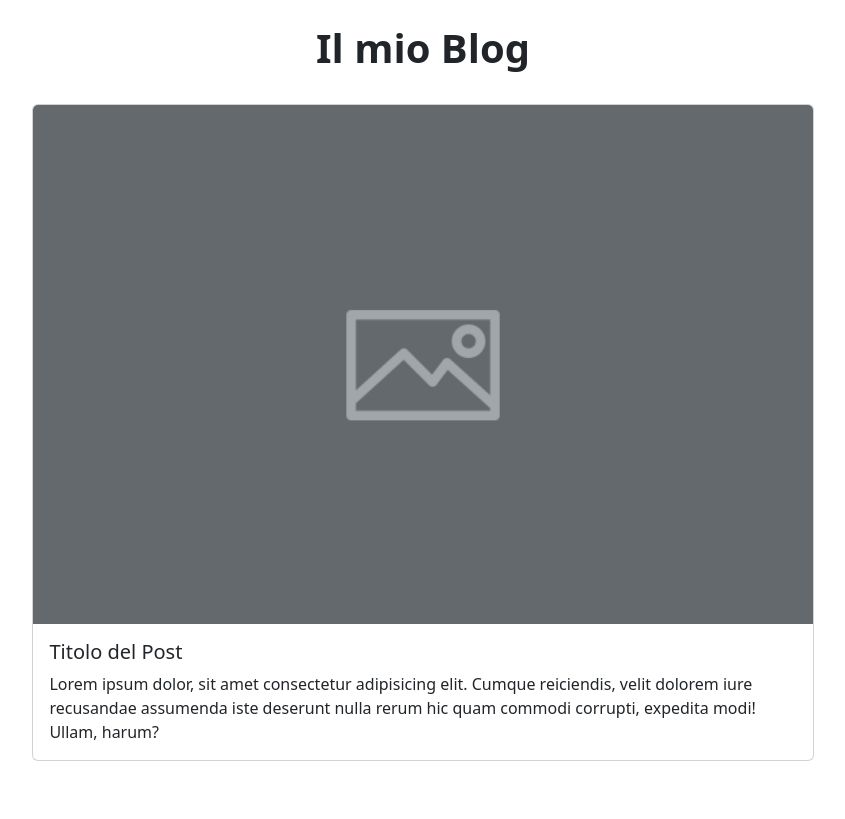
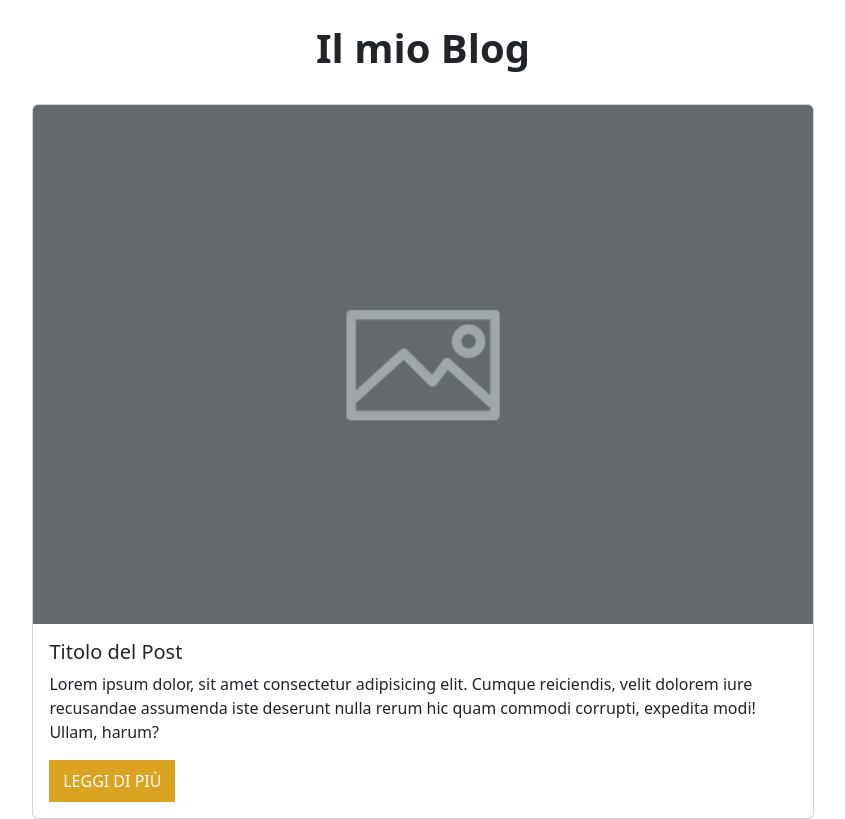
Before and after one commit to luigicaiaffa/react-components, a React (Vite) app: page / in a window 1280 px wide. Shown: the whole page, without its empty margins (217-1062 px from the left). Built offline with nearby package versions, Linux system fonts and the light colour scheme.

Commit message:
add component button card

```diff
--- a/index.html
+++ b/index.html
@@ -1,4 +1,4 @@
-<!doctype html>
+<!DOCTYPE html>
 <html lang="en">
   <head>
     <meta charset="UTF-8" />
--- a/src/App.jsx
+++ b/src/App.jsx
@@ -3,7 +3,7 @@ import { useState } from "react";
 import Header from "./components/Header";
 import Main from "./components/Main";
 
-import "../node_modules/bootstrap/dist/css/bootstrap.min.css";
+import "bootstrap/dist/css/bootstrap.min.css";
 import "./css/App.css";
 
 function App() {
--- /dev/null
+++ b/src/components/Button/Button.jsx
@@ -0,0 +1,5 @@
+import styles from "./button.module.css";
+
+export default function Button() {
+  return <button className={styles.cardbtn}>LEGGI DI PI&#217;</button>;
+}
--- /dev/null
+++ b/src/components/Button/button.module.css
@@ -0,0 +1,11 @@
+.cardbtn {
+  background-color: #daa320;
+  color: white;
+  border: 1px solid #daa320;
+  padding: 0.5rem 0.8rem;
+}
+
+.cardbtn:hover {
+  background-color: #be8d12;
+  color: white;
+}
--- a/src/components/Card/Card.jsx
+++ b/src/components/Card/Card.jsx
@@ -1,3 +1,4 @@
+import Button from "../Button/Button";
 import img from "../../img/placeholder-600x400.png";
 import styles from "./card.module.css";
 
@@ -12,6 +13,7 @@ export default function Card() {
           reiciendis, velit dolorem iure recusandae assumenda iste deserunt
           nulla rerum hic quam commodi corrupti, expedita modi! Ullam, harum?
         </p>
+        <Button />
       </div>
     </div>
   );
--- a/src/css/index.css
+++ b/src/css/index.css
@@ -1,5 +1,5 @@
 /* ! Reset & Utils */
 
 body {
-  background-color: #e5e5e5;
+  background-color: #bdbdbd;
 }
```
